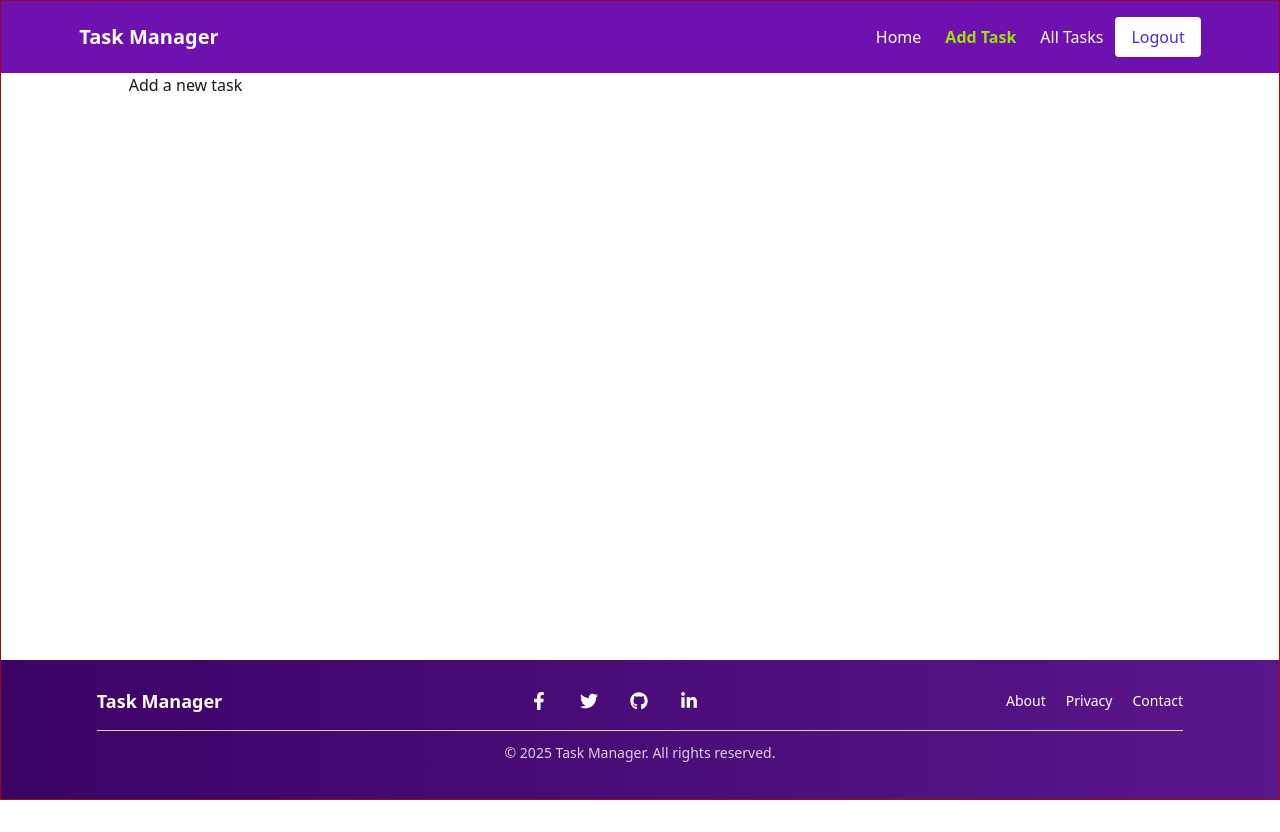
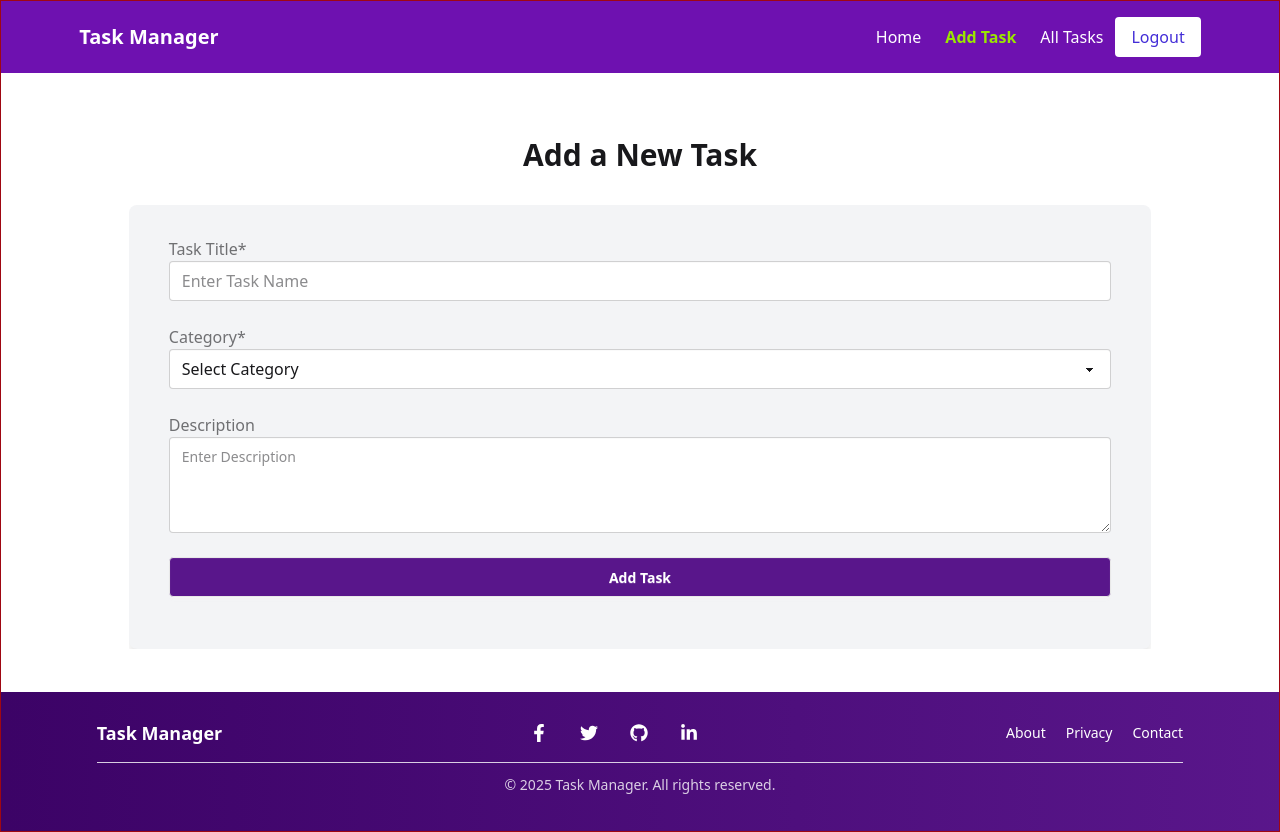
Before and after one commit to Soraiya11-7/Task-Management-Client, a React (Vite) app: page /add-task in a window 1280 px wide. Before the commit the page ends 800 px from the top, so only its background shows below. Built offline with nearby package versions, Linux system fonts and the light colour scheme; no server answers; sample sign-in values are in the browser's storage.

Commit message:
Added task creation with category selection, validation, and success/error handling

```diff
--- a/package.json
+++ b/package.json
@@ -19,6 +19,7 @@
     "match-sorter": "^8.0.0",
     "react": "^18.3.1",
     "react-dom": "^18.3.1",
+    "react-hook-form": "^7.54.2",
     "react-icons": "^5.5.0",
     "react-router-dom": "^7.2.0",
     "react-toastify": "^11.0.3",
--- a/src/pages/AddTask.jsx
+++ b/src/pages/AddTask.jsx
@@ -1,8 +1,106 @@
+import Swal from "sweetalert2";
+import useAxiosPublic from "../hooks/useAxiosPublic";
+import { useNavigate } from "react-router-dom";
+import { useForm } from "react-hook-form";
 
 const AddTask = () => {
+    const { register, handleSubmit, formState: { errors }, reset } = useForm();
+    const axiosPublic = useAxiosPublic();
+    const navigate = useNavigate()
+
+    const onSubmit = async (data) => {
+        try {
+            const taskDetails = {
+                title: data.name,
+                category: data.category,
+                description: data.description,
+                timestamp: new Date().toISOString(),
+            };
+
+            // Save camp details to the database
+            const dbResponse = await axiosPublic.post("/tasks", taskDetails);
+            if (dbResponse.data.insertedId) {
+                reset();
+                Swal.fire({
+                    position: "top-end",
+                    icon: "success",
+                    title: `task has been added successfully.`,
+                    showConfirmButton: false,
+                    timer: 1500,
+                });
+                navigate('/all-tasks');
+            };
+        }
+        catch (error) {
+            console.error("Error adding camp:", error);
+            Swal.fire({
+                icon: "error",
+                title: "Error",
+                text: "Something went wrong. Please try again later.",
+            });
+        }
+    };
     return (
         <div className="container w-[80%] mx-auto">
-            Add a new task
+            <div className="my-8 overflow-hidden">
+                <h2 className="text-xl sm:text-2xl md:text-3xl font-bold text-center my-8">
+                    Add a New Task
+                </h2>
+                <form
+                    onSubmit={handleSubmit(onSubmit)}
+                    className="space-y-6 bg-gray-100 rounded-lg shadow-lg px-6 md:px-10 py-8 dark:text-black"
+                >
+
+                        {/* Task Name */}
+                        <div className="form-control">
+                            <label className="label">
+                                <span className="label-text text-sm sm:text-base">Task Title*</span>
+                            </label>
+                            <input
+                                type="text"
+                                placeholder="Enter Task Name"
+                                {...register("name", { required: true, maxLength: 50 })}
+                                className="input input-bordered w-full text-sm sm:text-base"
+                            />
+                            {errors.name && <p className="text-red-500 text-sm">{errors.name?.type === "required" ? "Task Name is required" : "Max 50 characters allowed"} </p>}
+                        </div>
+
+                        {/* Location */}
+                        {/* Category */}
+                        <div className="form-control ">
+                            <label className="label">
+                                <span className="label-text text-sm sm:text-base">Category*</span>
+                            </label>
+                            <select
+                                {...register("category", { required: true })}
+                                className="select select-bordered w-full text-sm sm:text-base"
+                            >
+                                <option value="">Select Category</option>
+                                <option value="To-Do">To-Do</option>
+                                <option value="In Progress">In Progress</option>
+                                <option value="Done">Done</option>
+                            </select>
+                            {errors.category && <p className="text-red-500 text-sm">Category is required</p>}
+                        </div>
+
+
+                    {/* Description */}
+                    <div className="form-control">
+                        <label className="label">
+                            <span className="label-text text-sm sm:text-base">Description</span>
+                        </label>
+                        <textarea
+                            placeholder="Enter Description"
+                            {...register("description",{ maxLength: 200 })}
+                            className="textarea textarea-bordered h-24 w-full"
+                        ></textarea>
+                        {errors.description && <p className="text-red-500 text-sm"> Max 200 characters allowed</p>}
+                    </div>
+
+                    {/* Submit Button */}
+                    <button className="btn bg-purple-900 hover:bg-purple-800 text-white w-full mb-5">Add Task</button>
+                </form>
+            </div>
         </div>
     );
 };
```
Also changed, not shown: 1 other file (tests, documents, lock files or other folders).
